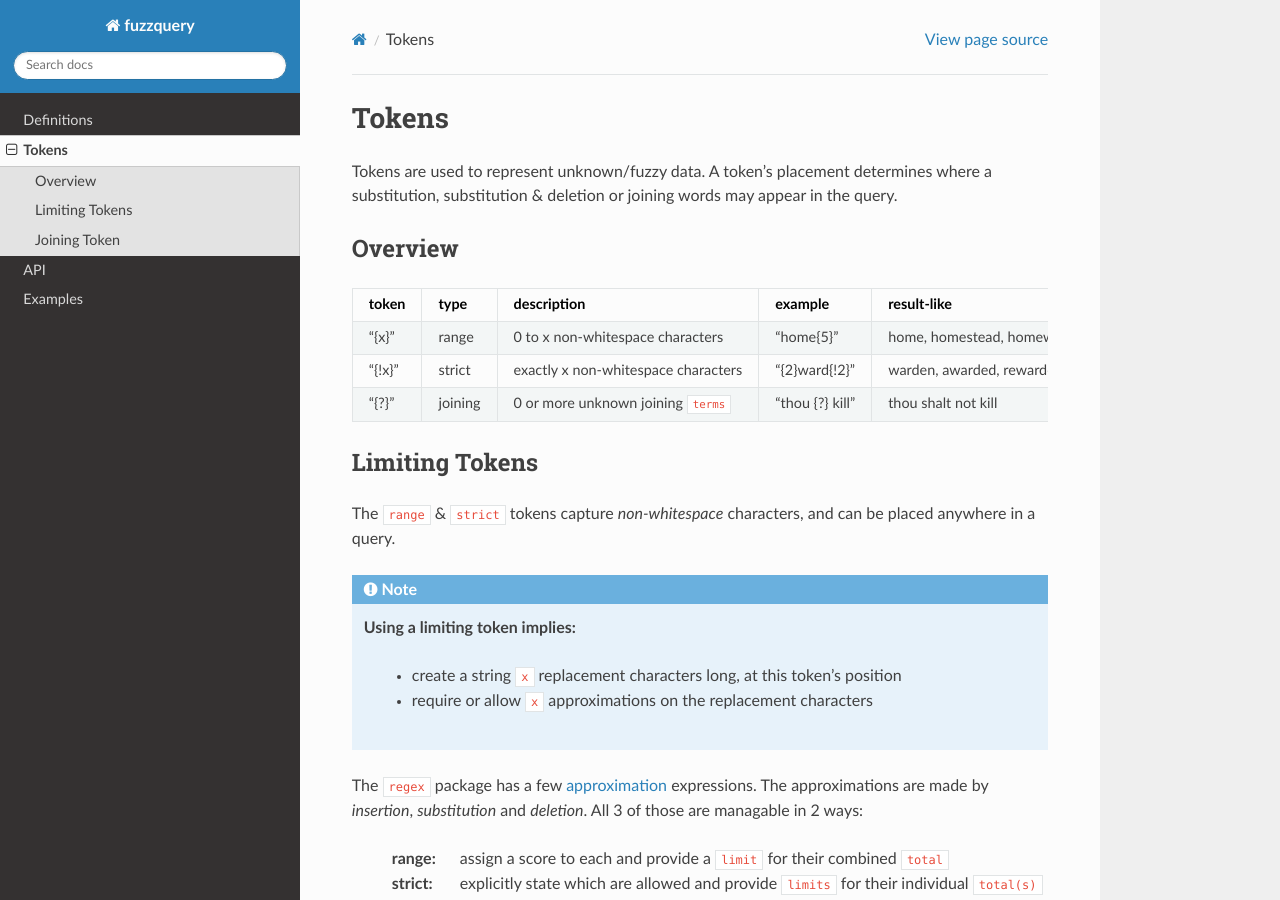
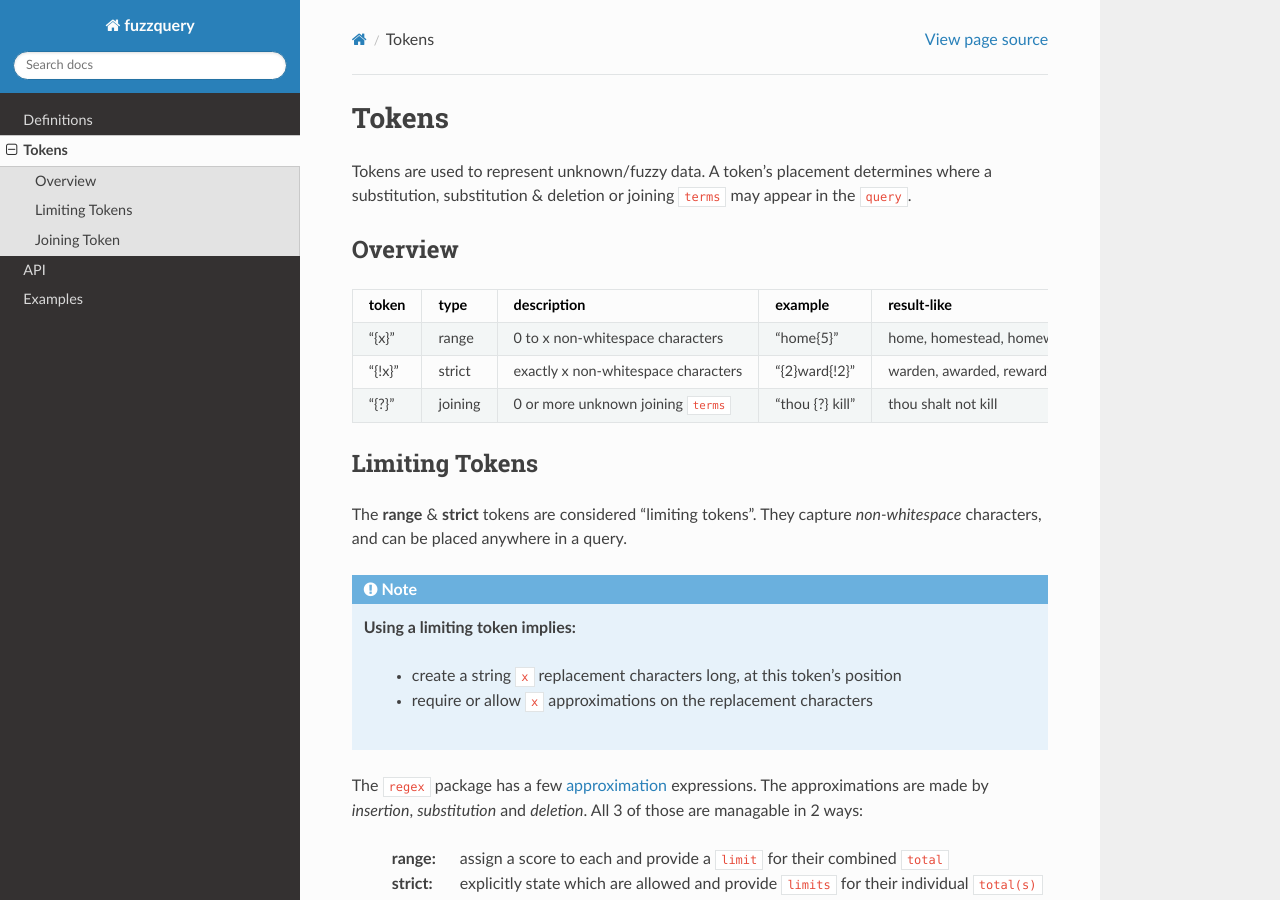
Before and after one commit to OneMadGypsy/fuzzquery, a Sphinx documentation site: the page built from docs/source/tokens.rst, in a window 1280 px wide and 900 px high. Built offline with Sphinx 7.4.7 and the Read the Docs theme 2.0.0, drawn with Linux system fonts in a browser that asks for light colours.

Commit message:
Update tokens.rst

```diff
--- a/docs/source/tokens.rst
+++ b/docs/source/tokens.rst
@@ -1,7 +1,7 @@
 Tokens
 ======
 
-Tokens are used to represent unknown/fuzzy data. A token's placement determines where a substitution, substitution & deletion or joining words may appear in the query.
+Tokens are used to represent unknown/fuzzy data. A token's placement determines where a substitution, substitution & deletion or joining ``terms`` may appear in the ``query``.
 
 Overview
 --------
@@ -19,7 +19,7 @@ Overview
 Limiting Tokens
 ---------------
 
-The ``range`` & ``strict`` tokens capture `non-whitespace` characters, and can be placed anywhere in a query.
+The **range** & **strict** tokens are considered "limiting tokens". They capture `non-whitespace` characters, and can be placed anywhere in a query.
 
 .. note::
 
```
